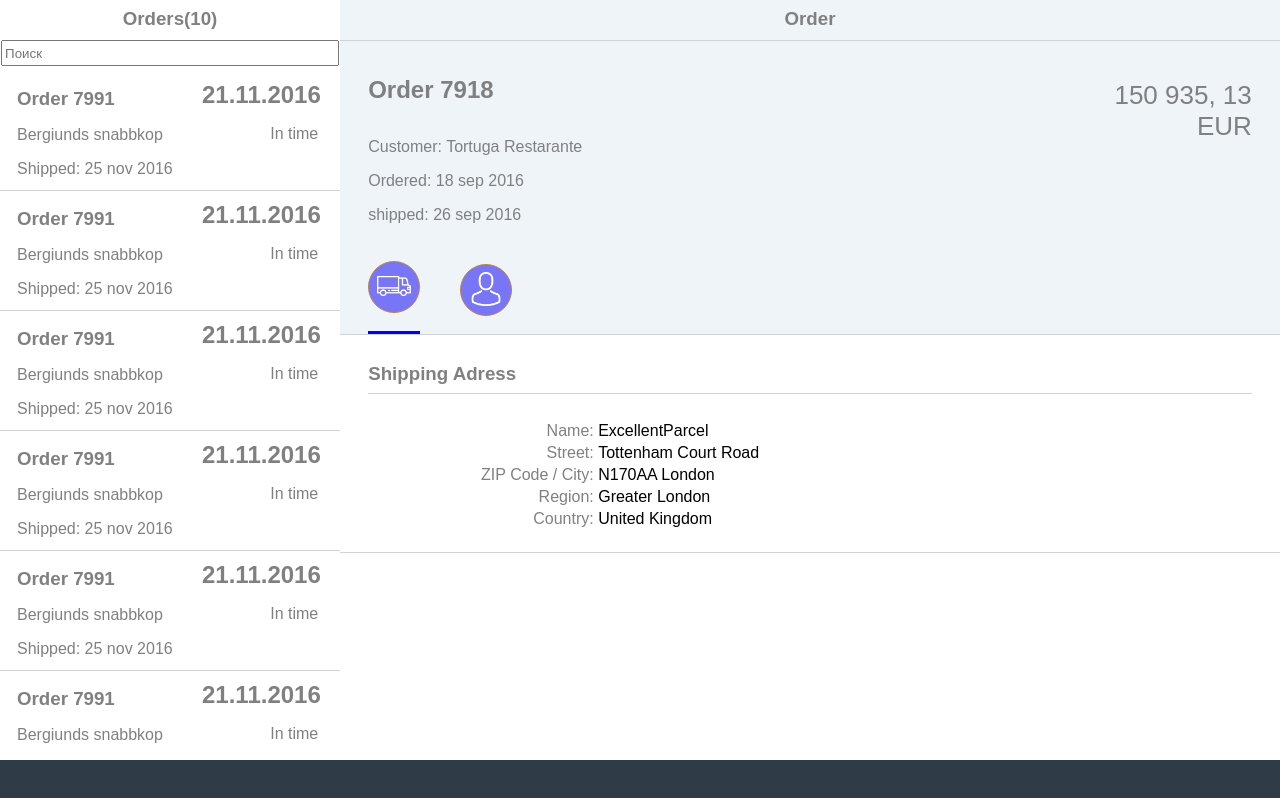
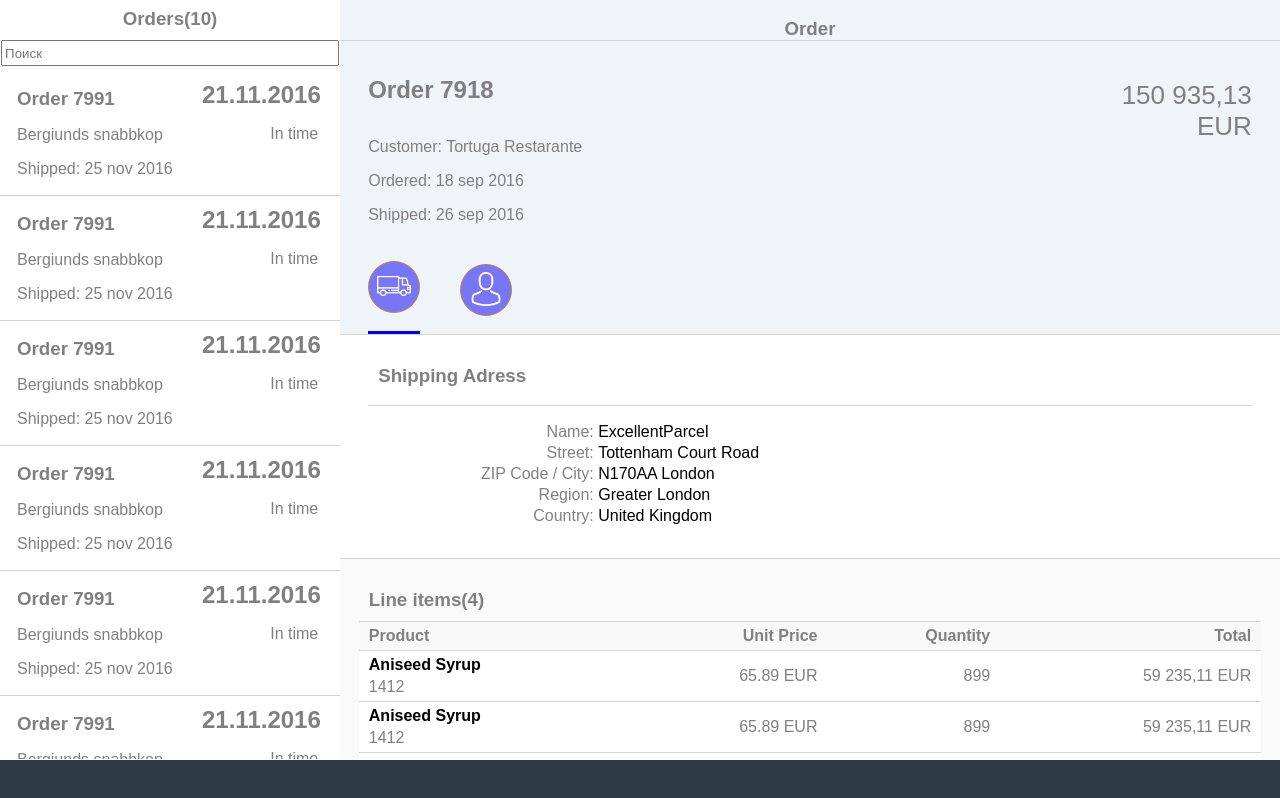
Before and after one commit to VladTataritsky/project-full-stack, a plain HTML site: page index.html in a window 1280 px wide. Drawn offline with Linux system fonts and the light colour scheme.

Commit message:
feat: create table in content block and fix basic sizes

```diff
--- a/index.css
+++ b/index.css
@@ -77,7 +77,7 @@ form input {
 .order-content {
     width: 90%;
     padding: 5%;
-    height: 85px;
+    height: 90px;
     border-bottom: 1px solid lightgrey;
 }
 
@@ -104,13 +104,16 @@ form input {
 .content {
     height: 100%;
     flex: 4;
+    overflow-y: scroll;
 }
 
 .content header {
     background-color: #eff4f8;
     border-bottom: 1px solid lightgrey;
 }
-
+.content h3{
+    padding: 10px;
+}
 .order-info {
     width: 94%;
     height: 230px;
@@ -165,8 +168,8 @@ form input {
 
 .shipping {
     width: 94%;
-    height: 160px;
-    padding: 3%;
+    height: 175px;
+    padding: 20px 3% 3%;
     border-bottom: 1px solid lightgrey;
     position: relative;
 }
@@ -175,6 +178,9 @@ hr{
     color: lightgrey;
     background-color:lightgrey;
     height: 1px;
+    margin-top: -10px;
+}
+.shipping div{
     margin-top: -10px;
 }
 .shipping ul:nth-of-type(1){
@@ -191,9 +197,38 @@ hr{
 }
 .shipping li{
     list-style: none;
-    margin-top: 4px;
+    margin-top: 3px;
+}
+.line-items{
+    background-color: #fafafa;
+    width: 96%;
+    padding: 20px 2% 2%;
 }
 
+table {
+    border-collapse: collapse;
+    width: 100%;
+}
+th, td{
+    text-align: right;
+    padding: 5px 10px 5px 10px;
+}
+th:nth-of-type(1), td:nth-of-type(1){
+    text-align: left;
+}
+td{
+    background-color: white;
+}
+th{
+    background-color: #f8f8f8;
+}
+tr {
+    border-top: 1px solid lightgrey;
+}
+table h4{
+    padding-bottom: 4px;
+    color: black;
+}
 footer {
     max-width: 1400px;
     height: 40px;
--- a/index.html
+++ b/index.html
@@ -79,8 +79,8 @@
                 <br>
                 <p>Customer: Tortuga Restarante</p>
                 <p>Ordered: 18 sep 2016</p>
-                <p>shipped: 26 sep 2016</p>
-                <p class="price">150 935, 13 <br> EUR</p>
+                <p>Shipped: 26 sep 2016</p>
+                <p class="price">150 935,13 <br> EUR</p>
                 <div class="bottom-line">
                     <div class="circle">
                         <img src="./icons/delivery-truck.png" alt="">
@@ -93,10 +93,10 @@
                 </div>
             </div>
             <div class="shipping">
-
                     <h3>Shipping Adress</h3>
                     <br>
                     <hr>
+                <div>
                 <ul>
                         <li>Name:</li>
                         <li>Street:</li>
@@ -113,6 +113,47 @@
                     </ul>
                 </div>
             </div>
+            <div class="line-items">
+                <h3>Line items(4)</h3>
+                <table>
+                    <tr>
+                        <th>Product</th>
+                        <th>Unit Price</th>
+                        <th>Quantity</th>
+                        <th>Total</th>
+                    </tr>
+                    <tr>
+                        <td><h4>Aniseed Syrup</h4>
+                            <span>1412</span></td>
+                        <td>65.89 EUR</td>
+                        <td>899</td>
+                        <td>59 235,11 EUR</td>
+                    </tr>
+                    <tr>
+                        <td><h4>Aniseed Syrup</h4>
+                            <span>1412</span></td>
+                        <td>65.89 EUR</td>
+                        <td>899</td>
+                        <td>59 235,11 EUR</td>
+                    </tr>
+                    <tr>
+                        <td><h4>Aniseed Syrup</h4>
+                            <span>1412</span></td>
+                        <td>65.89 EUR</td>
+                        <td>899</td>
+                        <td>59 235,11 EUR</td>
+                    </tr>
+                    <tr>
+                        <td><h4>Aniseed Syrup</h4>
+                            <span>1412</span></td>
+                        <td>65.89 EUR</td>
+                        <td>899</td>
+                        <td>59 235,11 EUR</td>
+                    </tr>
+
+                </table>
+            </div>
+        </div>
     </section>
 </div>
 <footer>
```
Lines whose indentation alone changed are shown as unchanged.
